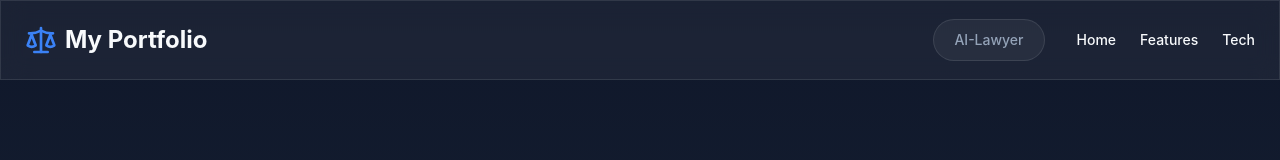
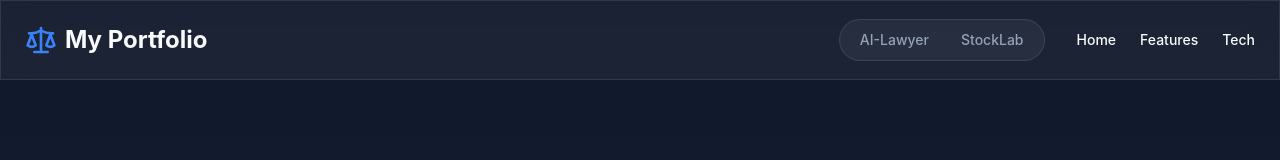
Before and after one commit to ashfortune/ghPortfolio, a React (Vite) app: page / in a window 1280 px wide. Shown: the top 160 px of the page. Built offline with nearby package versions, Linux system fonts and the light colour scheme.

Commit message:
새 프로젝트 진행 전 작업

```diff
--- a/src/data/projects.js
+++ b/src/data/projects.js
@@ -73,5 +73,40 @@ export const projects = [
       { name: "이진영 (Dev)", role: "로그인 / 인증" }
     ]
   },
+  {
+    id: 'stocklab',
+    title: 'StockLab',
+    subtitle: '주식 자동매매 시스템',
+    heroTagline: '데이터 기반의 스마트한 투자 전략, StockLab',
+    heroDescription: 'Flask 기반의 주식 데이터 분석 및 자동매매 시스템입니다. 효율적인 자산 관리와 시장 분석을 지원합니다.',
+    heroBg: `${baseUrl}assets/projects/stocklab/images/hero-bg.jpg`,
+    githubUrl: 'https://github.com/ashfortune/StockLab',
+    about: 'StockLab은 Flask 프레임워크를 활용하여 구축된 주식 자동매매 시스템입니다. 현재 초기 개발 단계이며, 실시간 시장 데이터 수집부터 전략 실행까지 아우르는 통합 플랫폼을 목표로 합니다.',
+    features: [
+      {
+        icon: LayoutDashboard,
+        title: '시장 데이터 수집',
+        description: '다양한 API를 통해 실시간 주식 시장 데이터를 수집하고 정규화합니다.',
+        videoSrc: `${baseUrl}assets/projects/stocklab/videos/market-data.mp4`,
+        poster: '',
+        reverse: true
+      },
+      {
+        icon: MessageSquare,
+        title: '자동 매매 엔진',
+        description: '설정된 알고리즘 전략에 따라 자동으로 주문을 체결하고 관리합니다.',
+        videoSrc: `${baseUrl}assets/projects/stocklab/videos/trading-engine.mp4`,
+        poster: ''
+      }
+    ],
+    techStack: [
+      { title: "Backend", items: ["Flask", "Python", "SQLAlchemy", "PyMySQL"] },
+      { title: "Database", items: ["MariaDB / MySQL"] },
+      { title: "AI & Data", items: ["Pandas (추후 예정)"] }
+    ],
+    team: [
+      { name: "유재복", role: "Project PM / Developer" }
+    ]
+  },
   // 추후 새로운 프로젝트를 여기에 추가할 수 있습니다.
 ];
```
